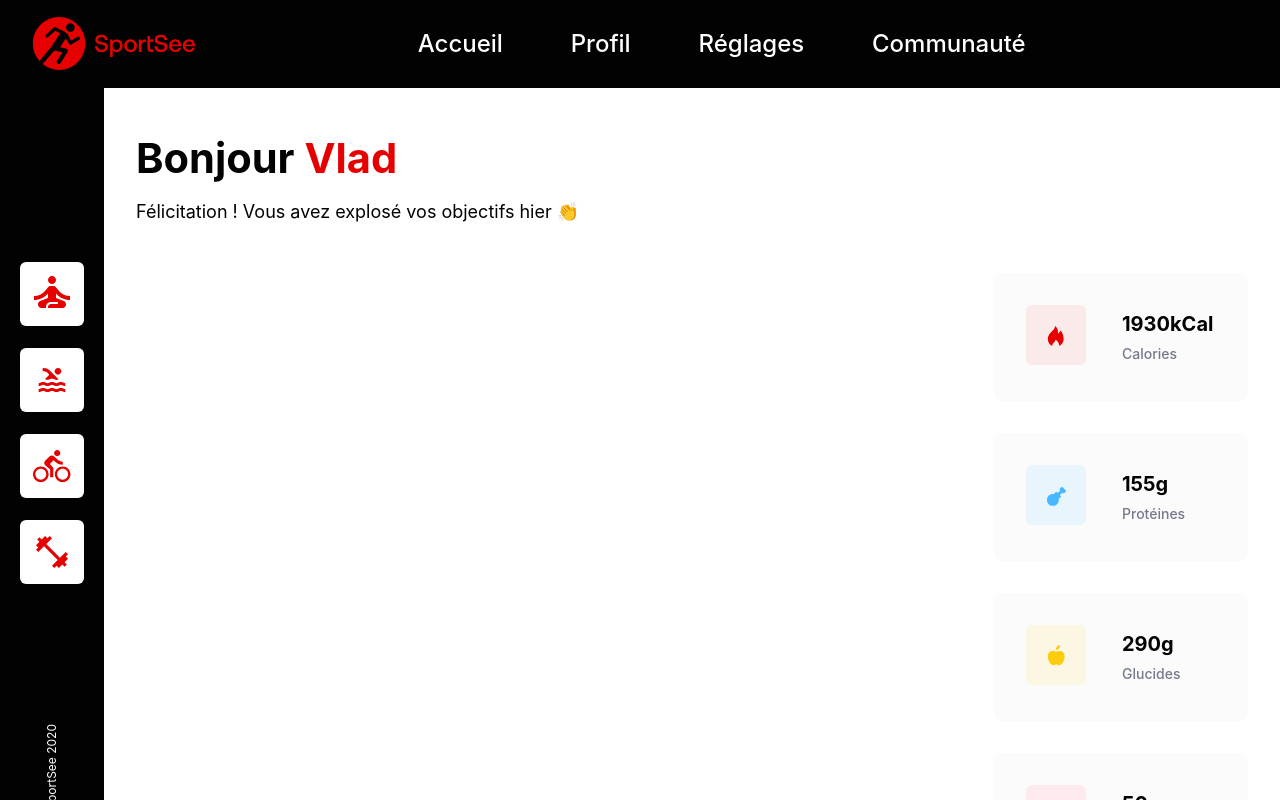
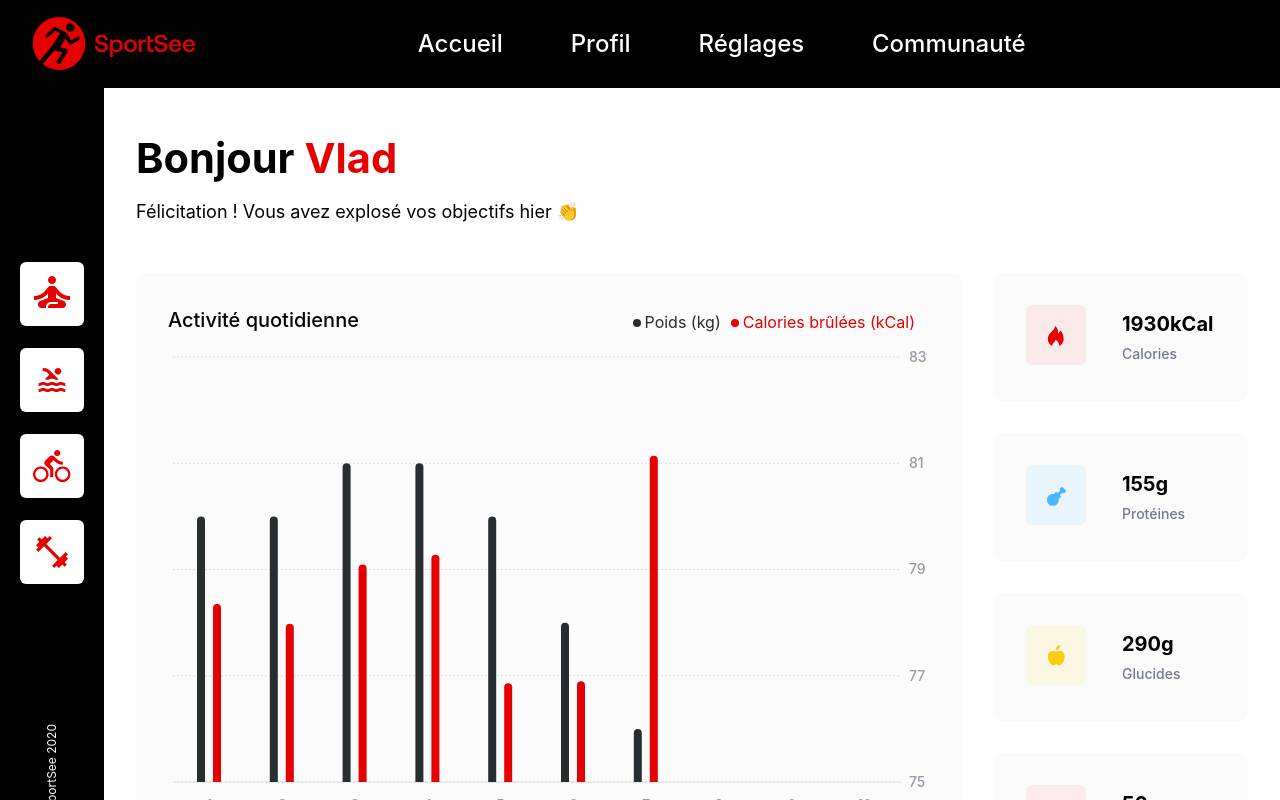
Before and after one commit to vatr84/P12_SportSee, a React (Vite) app: page /user/12 in a window 1280 px wide. Built offline with nearby package versions, Linux system fonts and the light colour scheme.

Commit message:
BarChart activité quotidienne

```diff
--- /dev/null
+++ b/src/components/charts/Activity/Activity.css
@@ -0,0 +1,35 @@
+.activity {
+    position: relative;
+    padding: var(--spacing-medium);
+    background-color: var(--color-neutral-100);
+    border-radius: var(--radius-small);
+    height: 100%;
+}
+
+.activity h2 {
+    position: absolute;
+
+    top: calc(var(--spacing-medium) + 0.35em);
+    left: var(--spacing-medium);
+
+    margin: 0;
+    font-size: 1rem;
+    font-weight: 500;
+    color: var(--color-neutral-900);
+}
+
+@media (min-width: 75rem) {
+    .activity {
+        padding: var(--spacing-large);
+    }
+
+    .activity h2 {
+        font-size: 1.25rem;
+        top: var(--spacing-large);
+        left: var(--spacing-large);
+    }
+}
+
+/* .activityChart {
+    aspect-ratio: 835 / 320;
+} */
--- /dev/null
+++ b/src/components/charts/Activity/Activity.jsx
@@ -0,0 +1,172 @@
+import { getUserData } from '../../../api/getUserData'
+import PropTypes from 'prop-types'
+import { useEffect, useState } from 'react'
+import {
+    Bar,
+    BarChart,
+    CartesianGrid,
+    Legend,
+    ResponsiveContainer,
+    Tooltip,
+    XAxis,
+    YAxis,
+} from 'recharts'
+import './Activity.css'
+
+/**
+ * Récupère les données de session pour l'activité d'un utilisateur.
+ *
+ * @param {Object} userActivity - Les données d'activité de l'utilisateur.
+ * @param {number} [numDays=10] - Le nombre de jours pour lesquels récupérer les données de session.
+ * @param {number} [offset=0] - Le décalage à appliquer lors de la récupération des données de session.
+ * @returns {Array} - Un tableau d'objets de données de session.
+ */
+function getSessionData(userActivity, numDays = 10, offset = 0) {
+    // Définir un tableau de jours
+    const days = Array.from({ length: numDays }, (_, i) => i + 1)
+
+    // Attribuer une durée de session à chaque jour
+    let sessions = []
+    if (userActivity.sessions && userActivity.sessions.length > 0) {
+        sessions = days.map((day, index) => ({
+            ...userActivity.sessions[index + offset],
+            day: day, // Ajouter l'attribut jour
+        }))
+    }
+
+    return sessions
+}
+
+/**
+ * Rend la valeur de la légende.
+ * @param {string} value - La valeur à rendre.
+ * @returns {JSX.Element} - La valeur de la légende rendue.
+ */
+const legendValue = (value) => {
+    return <span className="legend">{value}</span>
+}
+
+/**
+ * Rend le composant Activity.
+ * @param {Object} props - Les props du composant.
+ * @param {number} props.userId - L'ID de l'utilisateur.
+ * @returns {JSX.Element} - Le composant rendu.
+ */
+export default function Activity({ userId = 0 }) {
+    const [userActivity, setUserActivity] = useState({ sessions: [] })
+
+    useEffect(() => {
+        const fetchData = async () => {
+            try {
+                const userActivity = await getUserData(userId)
+                setUserActivity({
+                    sessions: userActivity?.userActivity,
+                })
+            } catch (error) {
+                console.error('Failed to fetch user activity:', error)
+            }
+        }
+        fetchData()
+    }, [userId])
+
+    // Récupérer les données de session
+    const sessions = getSessionData(userActivity)
+
+    return (
+        <section className="activity">
+            <h2>Activité quotidienne</h2>
+            <ResponsiveContainer
+                width="100%"
+                height="100%"
+                className={'activityChart'}
+            >
+                <BarChart data={sessions} barGap={8} stackOffset="sign">
+                    <CartesianGrid
+                        strokeDasharray="2 2"
+                        stroke="#DEDEDE"
+                        horizontal={true}
+                        vertical={false}
+                    />
+                    <XAxis
+                        dataKey="day"
+                        tick={{
+                            fill: '#9699a6',
+                            fontSize: '14',
+                            fontWeight: 500,
+                        }}
+                        tickLine={false}
+                        tickSize={16}
+                        stroke="#DEDEDE"
+                    />
+                    <YAxis
+                        yAxisId={0}
+                        dataKey="kilogram"
+                        stroke="#9699a6"
+                        orientation="right"
+                        axisLine={false}
+                        tickLine={false}
+                        width={24}
+                        tick={{
+                            fill: '#9699a6',
+                            fontSize: '14',
+                            fontWeight: 500,
+                        }}
+                        domain={['dataMin - 1', 'dataMax + 2']}
+                    />
+                    <YAxis
+                        yAxisId={1}
+                        dataKey="calories"
+                        hide={true}
+                        domain={['dataMin - 100', 'dataMax + 100']}
+                    />
+                    <Tooltip
+                        itemStyle={{
+                            color: 'white',
+                            fontSize: 11,
+                            fontWeight: 500,
+                        }}
+                        formatter={(value, name, unit) => [value, unit]}
+                        labelStyle={{ display: 'none' }}
+                        contentStyle={{
+                            backgroundColor: '#E60000',
+                            borderStyle: 'none',
+                        }}
+                        cursor={{ fill: 'rgba(196, 196, 196, 0.5)' }}
+                    />
+                    <Legend
+                        layout="horizontal"
+                        verticalAlign="top"
+                        align="right"
+                        iconType="circle"
+                        iconSize={8}
+                        height={47}
+                        formatter={legendValue}
+                    />
+                    <Bar
+                        yAxisId={0}
+                        dataKey="kilogram"
+                        barSize={8}
+                        radius={[8, 8, 0, 0]}
+                        unit=" kg"
+                        name="Poids (kg)"
+                        fill="#282D30"
+                    />
+                    <Bar
+                        yAxisId={1}
+                        dataKey="calories"
+                        barSize={8}
+                        radius={[8, 8, 0, 0]}
+                        unit=" Kcal"
+                        name="Calories brûlées (kCal)"
+                        fill="#E60000"
+                    />
+                </BarChart>
+            </ResponsiveContainer>
+        </section>
+    )
+}
+
+// Définition des PropTypes
+Activity.propTypes = {
+    userId: PropTypes.number.isRequired,
+}
--- a/src/pages/Profile.jsx
+++ b/src/pages/Profile.jsx
@@ -2,6 +2,7 @@ import { getUserData } from '../api/getUserData'
 import Header from '../components/Header/Header'
 import Loader from '../components/Loader/Loader'
 import KeyDatas from '../components/charts/Keydatas/KeyDatas'
+import Activity from '../components/charts/Activity/Activity'
 
 import { useEffect, useState } from 'react'
 import { Navigate, useParams } from 'react-router'
@@ -46,7 +47,7 @@ export default function Profile() {
         <main>
             <div className="profil">
                 <Header userId={Number(id)} />
-
+                <Activity userId={Number(id)} />
                 <KeyDatas userId={Number(id)} />
 
             </div>
```
